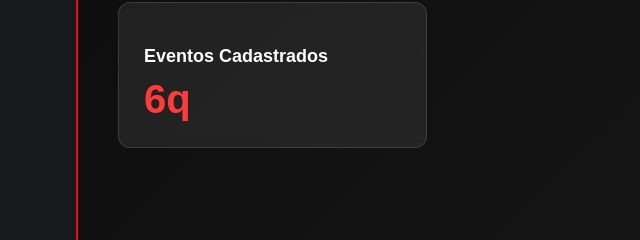
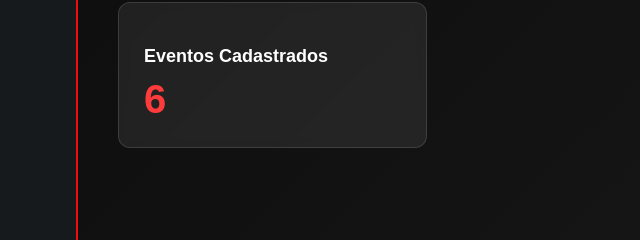
Before and after one commit to Emanuel-viktor/FPB-a3-2025-02, a plain HTML site: page Frontend/TelaPrincipal/telaprincipal.html in a window 1280 px wide. Shown: the part 379-619 px from the top of the page, 144-784 px from the left. Drawn offline with Linux system fonts and the light colour scheme.

Commit message:
Finalizando tela principal

```diff
--- a/Frontend/TelaPrincipal/telaprincipal.html
+++ b/Frontend/TelaPrincipal/telaprincipal.html
@@ -216,7 +216,7 @@
 
                 <div class="card">
                     <h3>Eventos Cadastrados</h3>
-                    <p class="number">6q</p>
+                    <p class="number">6</p>
                 </div>
             </div>
         </div>
```
